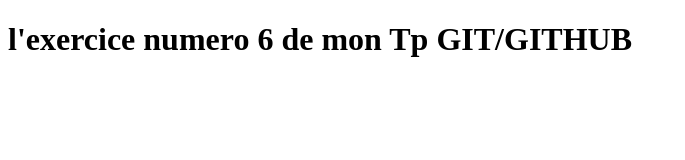
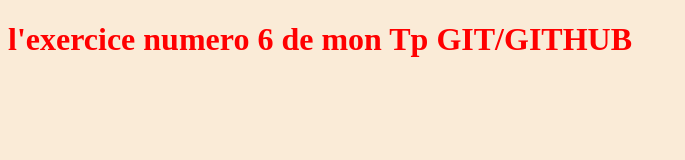
Before and after one commit to semthillo/Tp_42_Exercice6, a plain HTML site: page index.html in a window 1280 px wide. Shown: the whole page, without its empty margins (0-685 px from the left). Drawn offline with Linux system fonts and the light colour scheme.

Commit message:
style css commit

```diff
--- a/index.html
+++ b/index.html
@@ -3,6 +3,7 @@
 <head>
     <meta charset="UTF-8">
     <meta name="viewport" content="width=device-width, initial-scale=1.0">
+    <link rel="stylesheet" href="style.css">
     <title>exercice5</title>
 </head>
 <body>
--- a/style.css
+++ b/style.css
@@ -0,0 +1,7 @@
+body{
+    background-color: antiquewhite;
+}
+h1{
+    color: red;
+    align-items: center;
+}
```
